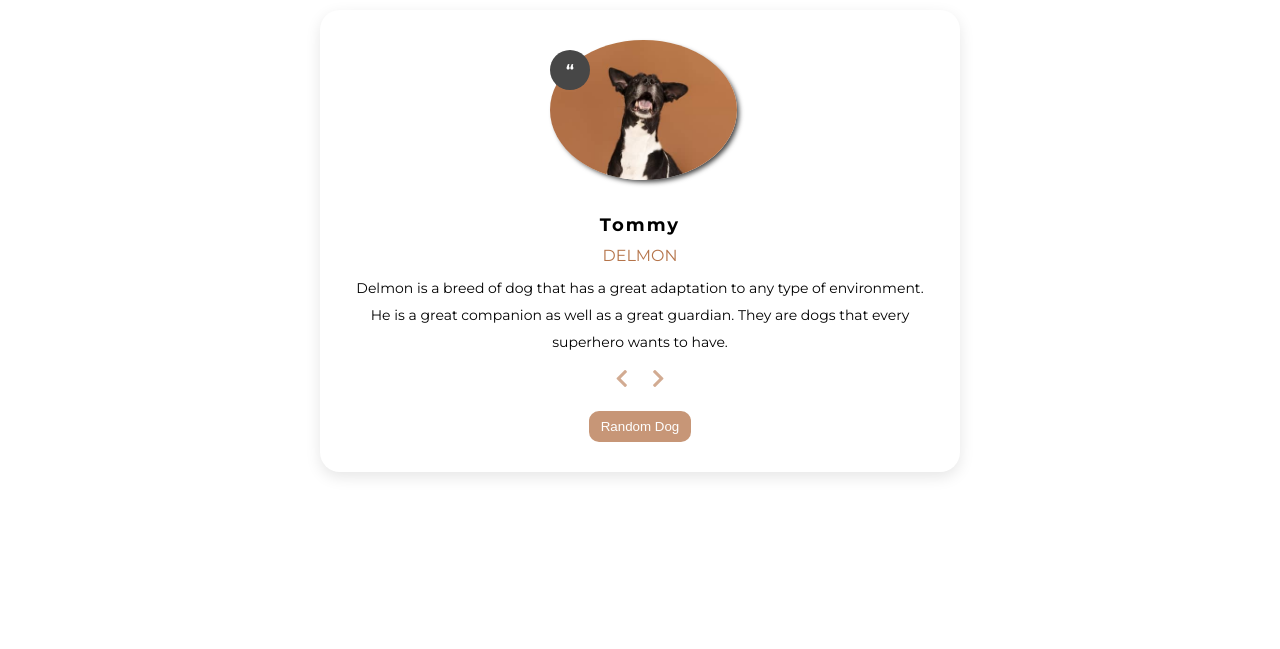
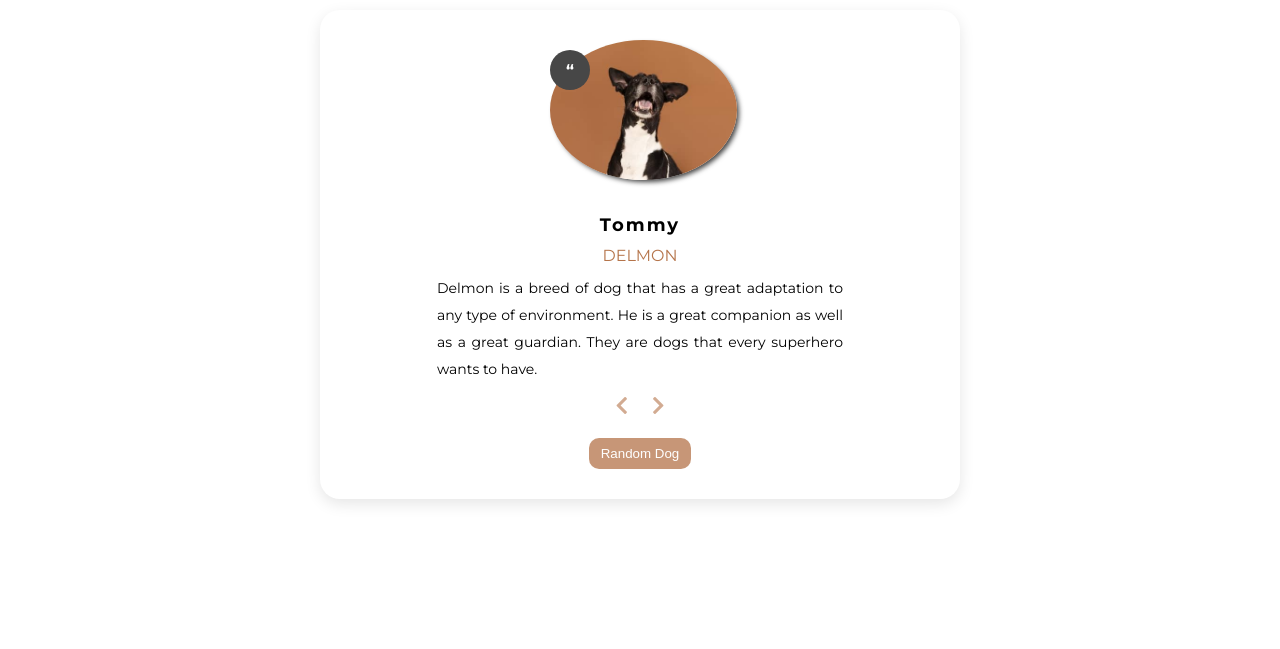
Before and after one commit to emimingo/dog-cards-information, a plain HTML site: page index.html in a window 1280 px wide. Shown: the part 90-739 px from the top of the page. Drawn offline with Linux system fonts and the light colour scheme.

Commit message:
Description width and text-align modified

```diff
--- a/styles.css
+++ b/styles.css
@@ -106,8 +106,10 @@ header{
   }
 
   .description-div{
+      width: 70%;
       font-size: 14px;
       line-height: 27px;
+      text-align: justify;
 
   }
 
```
